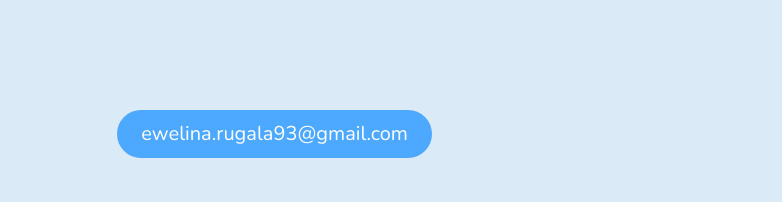
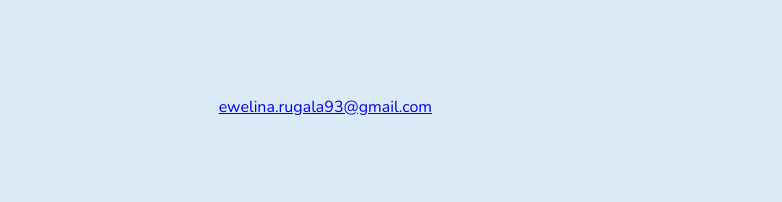
Before and after one commit to EveScolded/EveScolded.github.io, a website built with webpack: page src/pages/index.html in a window 1280 px wide. Shown: the part 2514-2716 px from the top of the page, 498-1280 px from the left. Built offline with nearby package versions, Linux system fonts and the light colour scheme; no server answers.

Commit message:
projects sorting changed

```diff
--- a/package.json
+++ b/package.json
@@ -14,7 +14,7 @@
     "Webpack",
     "boilerplate"
   ],
-  "author": "Maciek Korsan",
+  "author": "Ewelina",
   "license": "ISC",
   "devDependencies": {
     "@babel/core": "^7.10.1",
--- a/src/js/index.js
+++ b/src/js/index.js
@@ -1,9 +1,9 @@
-import '../scss/main.scss';
+import "../scss/main.scss";
 
 console.log("Hi, I'm Ewelina - welcome in my portfolio 🤗");
 
 fetch(
-    "https://api.github.com/users/evescolded/repos?sort=created&direction=asc"
+  "https://api.github.com/users/evescolded/repos?sort=created&direction=desc"
 )
   .then((resp) => resp.json())
   .then((resp) => {
@@ -11,12 +11,11 @@
       const { name, description, html_url, homepage, fork } = repo;
 
       if (fork) {
-          continue
+        continue;
       }
       const repoList = document.querySelector(".projects__container--js");
       // src="img/gh_logo_black.8f2f659d.svg"
-        const myTemplate =
-        `<article class="project">
+      const myTemplate = `<article class="project">
             <div class="project__bar">
               <span class="project__circles" alt=""></span>
             </div>
@@ -40,9 +39,7 @@
               </p>
 
             </div>
-          </article>`
-        ;
-
+          </article>`;
       repoList.innerHTML += myTemplate;
     }
   })
--- a/src/scss/modules/s_contact.scss
+++ b/src/scss/modules/s_contact.scss
@@ -1,5 +1,5 @@
-.contact{
-    background-color: #DBEAF7;
+.contact {
+  background-color: #dbeaf7;
   text-align: center;
   padding: 64px 16px 88px;
 
@@ -8,7 +8,7 @@
     font-size: 36px;
     line-height: 48px;
 
-        @media (min-width:768px) {
+    @media (min-width: 768px) {
       margin: 0 0 40px;
       font-size: 48px;
       line-height: 56px;
@@ -20,7 +20,7 @@
     font-size: 16px;
     line-height: 32px;
 
-        @media (min-width:768px) {
+    @media (min-width: 768px) {
       margin: 0 0 128px;
       font-size: 20px;
       line-height: 40px;
@@ -28,33 +28,11 @@
   }
 
   &__container {
-
-        @media (min-width:768px) {
+    @media (min-width: 768px) {
       display: flex;
       justify-content: space-between;
       max-width: 580px;
       margin: 0 auto;
-        }
-    }
-
-    &__mail {
-        background-color: $linkMail-color;
-        padding: 4px 24px;
-        border-radius: 64px;
-        text-decoration: none;
-        color:white;
-        font-size: 18px;
-        line-height: 40px;
-
-        @media (min-width:768px) {
-            font-size: 20px;
-            line-height: 40px;
-            height: 48px;
-            margin-top: 12px;
-        }
-
-        &:hover {
-            box-shadow: 0 0 16px 0px rgba(0, 0, 0, 0.5);
     }
   }
 
@@ -66,7 +44,7 @@
 
   &__icons {
     background-color: white;
-        box-shadow: 0 4px 8px rgba(16,112,202,.15);
+    box-shadow: 0 4px 8px rgba(16, 112, 202, 0.15);
     border-radius: 50%;
     border: solid 12px white;
     width: 48px;
@@ -77,5 +55,4 @@
       box-shadow: 0 0 16px 0px rgba(0, 0, 0, 0.5);
     }
   }
-
 }
--- a/src/scss/modules/s_projects.scss
+++ b/src/scss/modules/s_projects.scss
@@ -68,13 +68,13 @@
 
   &__circles {
     margin: 16px;
-    background: url('../assets/img/project_dots.svg');
+    background: url("../assets/img/project_dots.svg");
     height: 8px;
     width: 40px;
   }
 
   &__github-logo {
-    background: url('../assets/img/gh_black.svg');
+    background: url("../assets/img/gh_black.svg");
     height: 22px;
     width: 22px;
     background-size: contain;
```
Also changed, not shown: src/assets/img/hero.jpg. Lines whose indentation alone changed are shown as unchanged.
